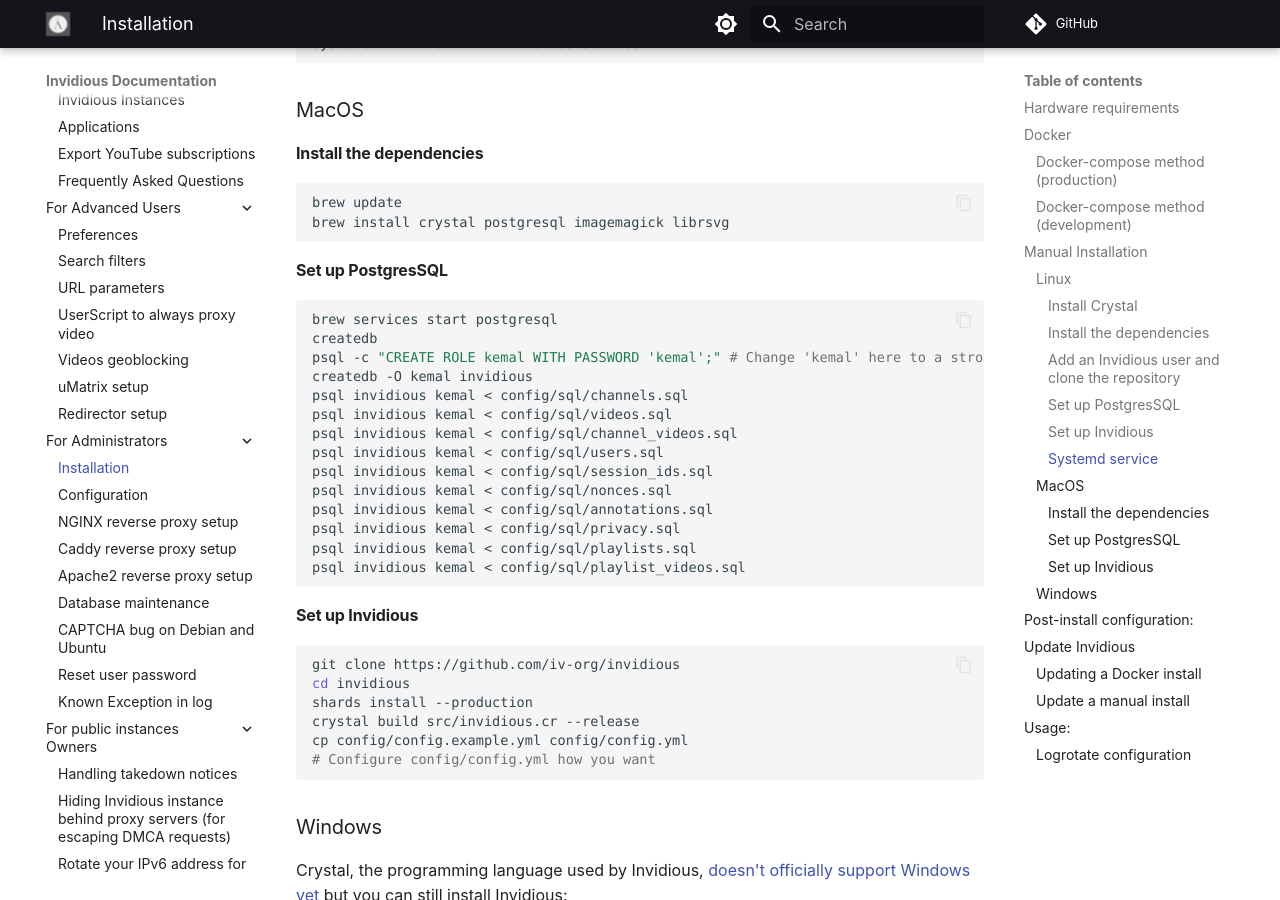
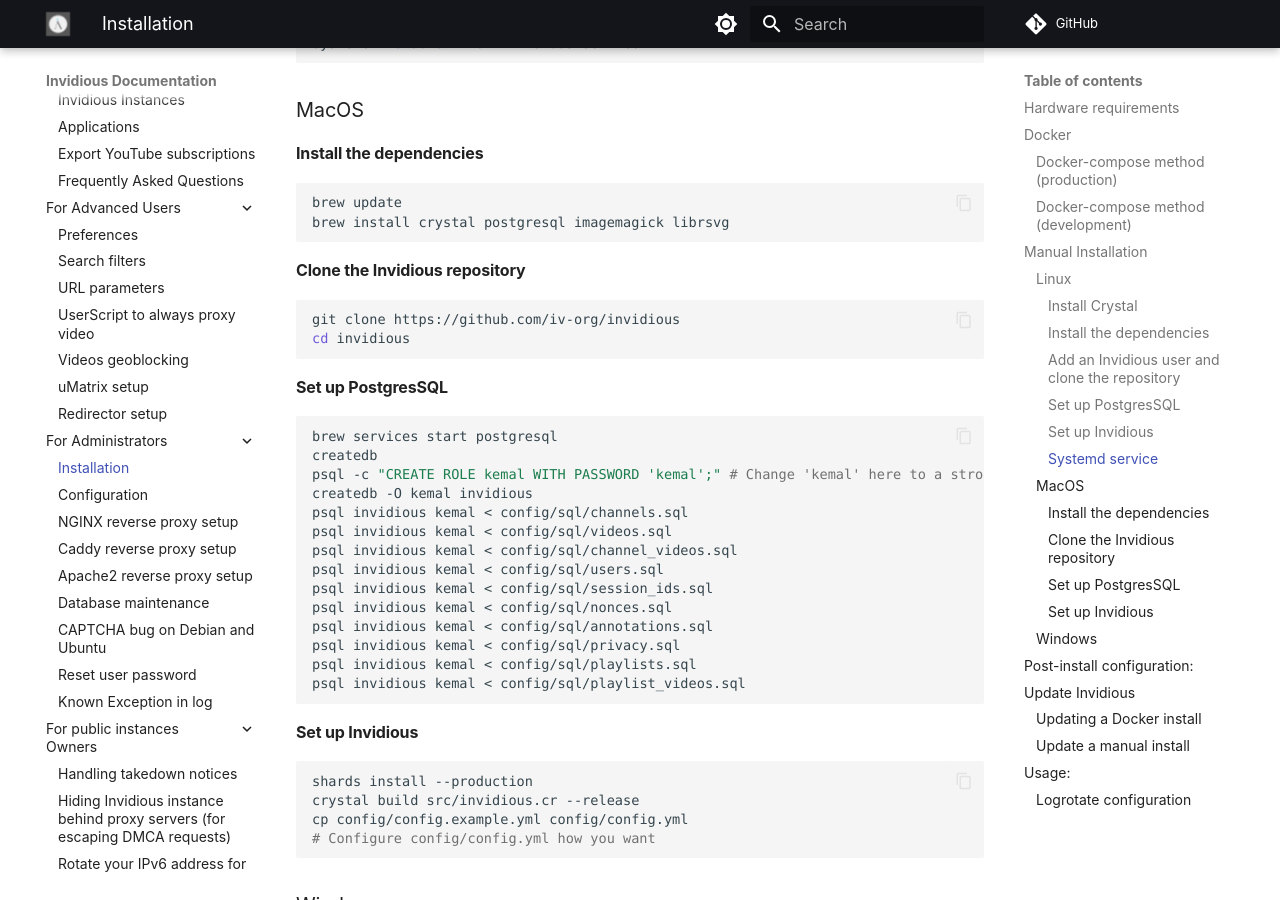
Before and after one commit to iv-org/documentation, an MkDocs documentation site: the page built from docs/installation.md, in a window 1280 px wide and 900 px high, scrolled down 3814 px. Built offline with MkDocs 1.6.1 and Material for MkDocs 9.7.7, drawn with Linux system fonts in a browser that asks for light colours; comment, search, counter and statistics services are not loaded.

Commit message:
Clone repo before PostgreSQL setup
The PostgreSQL setup uses config files from the repo.

````diff
--- a/docs/installation.md
+++ b/docs/installation.md
@@ -180,6 +180,13 @@
 brew install crystal postgresql imagemagick librsvg
 ```
 
+#### Clone the Invidious repository
+
+```bash
+git clone https://github.com/iv-org/invidious
+cd invidious
+```
+
 #### Set up PostgresSQL
 
 ```bash
````
Also changed, not shown: other parts of docs/installation.md (+0 -2 lines).
